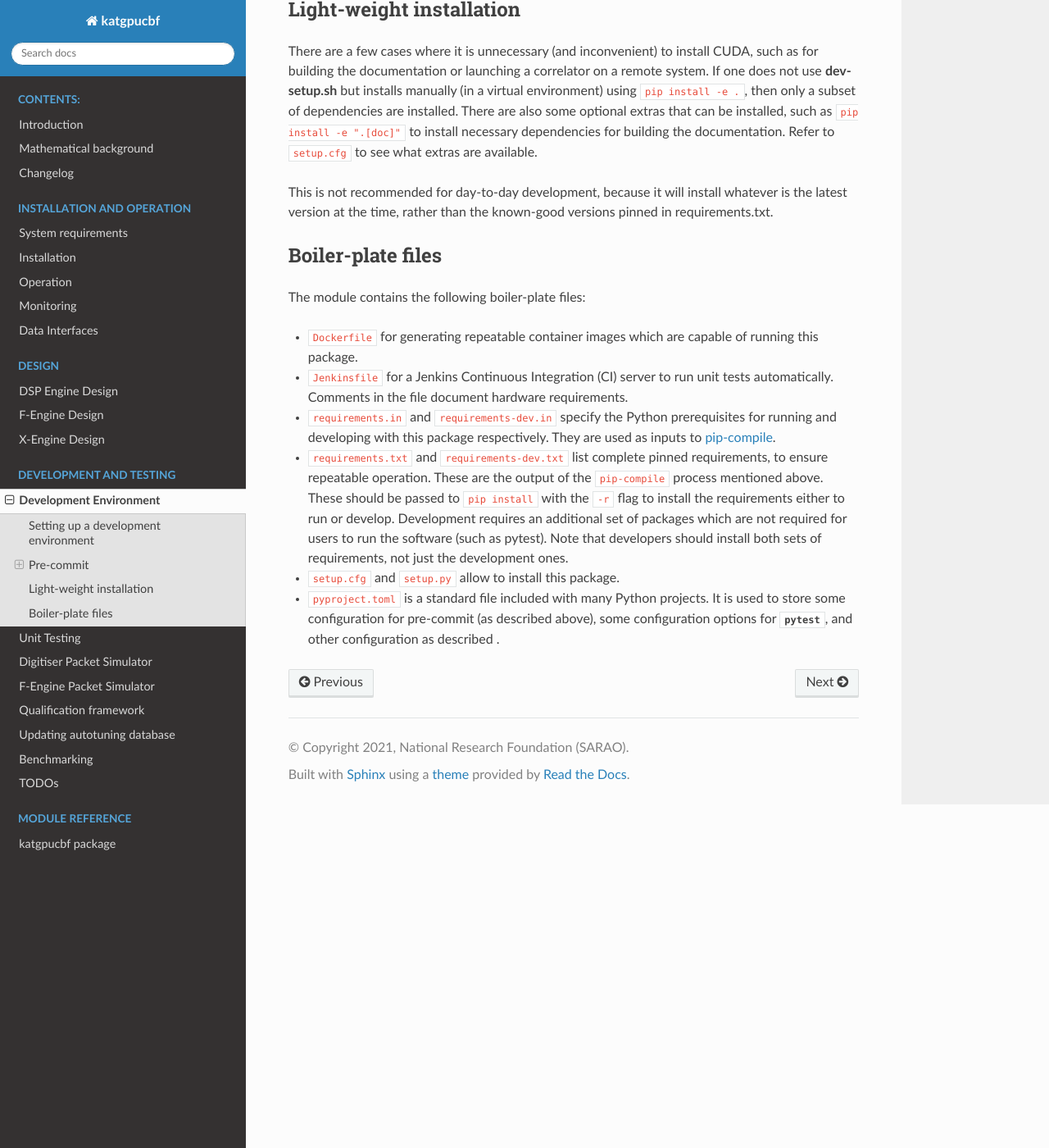
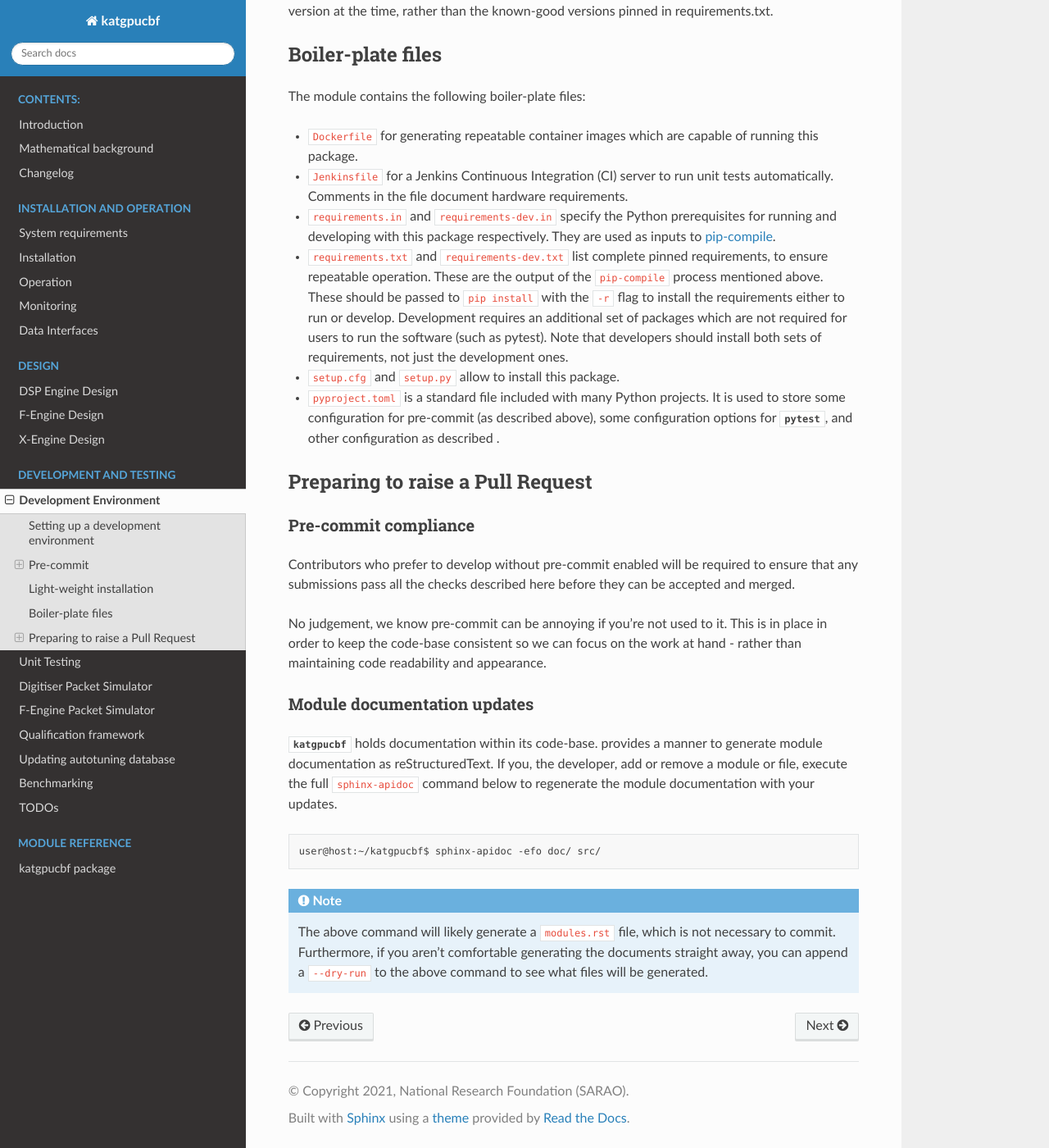
Before and after one commit to ska-sa/katgpucbf, a Sphinx documentation site: the page built from doc/dev-guide.rst, in a window 1280 px wide and 1400 px high, scrolled down 2004 px. Shown: the whole window at 82% size. Built offline with Sphinx 7.4.7 and the Read the Docs theme 2.0.0, drawn with Linux system fonts in a browser that asks for light colours; the version number could not be read and is left out; some of the changed text lies outside the part shown.

Commit message:
Update mentions of sphinx-apidoc
Specifically to be more informative/useful about its usage.

Also tweaked the dev-guide to discuss contributions/Pull Requests more
explicitly.

Contributes to: NGC-1159.

```diff
--- a/doc/conf.py
+++ b/doc/conf.py
@@ -83,6 +83,7 @@ intersphinx_mapping = {
     "python": ("https://docs.python.org/3", None),
     "setuptools": ("https://setuptools.pypa.io/en/stable/", None),
     "spead2": ("https://spead2.readthedocs.io/en/latest", None),
+    "sphinx-apidoc": ("https://www.sphinx-doc.org/en/master/", None),
 }
 
 
--- a/doc/dev-guide.rst
+++ b/doc/dev-guide.rst
@@ -35,7 +35,7 @@ work, you can just source the virtual environment directly:
 
 .. code-block:: bash
 
-  source .venv/bin/activate
+  user@host:~/katgpucbf$ source .venv/bin/activate
 
 And you are ready to start developing with :mod:`katgpucbf`!
 
@@ -143,3 +134,37 @@ The module contains the following boiler-plate files:
   :external+pip:doc:`here <reference/build-system/pyproject-toml>`.
 
 .. _pip-compile: https://pip-tools.readthedocs.io/en/latest/#without-setup-py
+
+Preparing to raise a Pull Request
+---------------------------------
+
+Pre-commit compliance
+^^^^^^^^^^^^^^^^^^^^^
+
+Contributors who prefer to develop without pre-commit enabled will be required
+to ensure that any submissions pass all the checks described here before they
+can be accepted and merged.
+
+No judgement, we know pre-commit can be annoying if you're not used to it.
+This is in place in order to keep the code-base consistent so we can focus
+on the work at hand - rather than maintaining code readability and appearance.
+
+Module documentation updates
+^^^^^^^^^^^^^^^^^^^^^^^^^^^^
+
+:mod:`katgpucbf` holds documentation within its code-base.
+:external+sphinx-apidoc:doc:`sphinx-apidoc <index>` provides a manner to generate
+module documentation as reStructuredText. If you, the developer, add or remove
+a module or file, execute the full ``sphinx-apidoc`` command below to regenerate
+the module documentation with your updates.
+
+.. code-block:: bash
+
+  user@host:~/katgpucbf$ sphinx-apidoc -efo doc/ src/
+
+.. note::
+
+    The above command will likely generate a :file:`modules.rst` file, which is
+    not necessary to commit. Furthermore, if you aren't comfortable generating
+    the documents straight away, you can append a ``--dry-run`` to the above
+    command to see what files will be generated.
```
Also changed, not shown: other parts of doc/dev-guide.rst (+0 -9 lines), .github/PULL_REQUEST_TEMPLATE.md.
